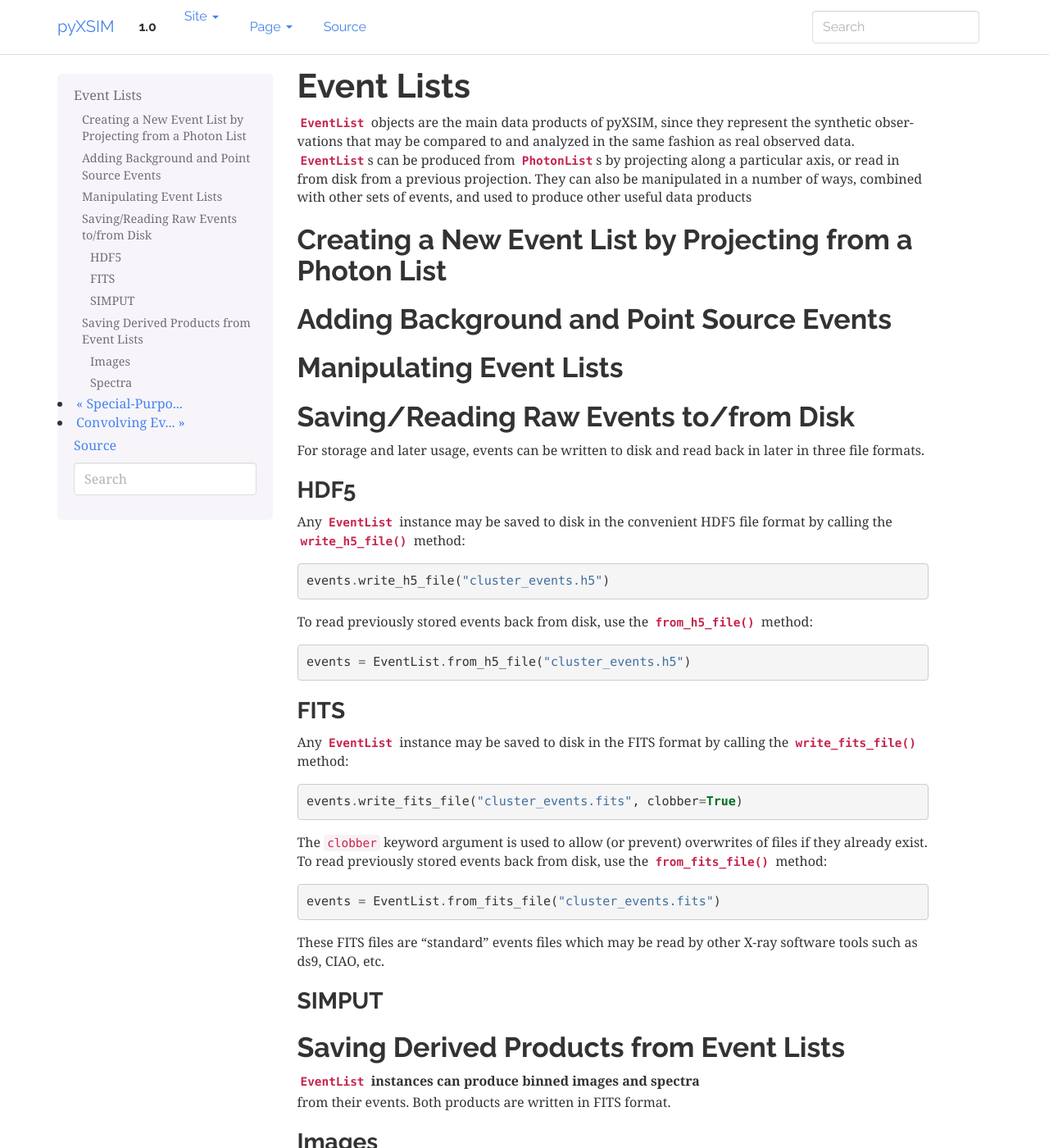
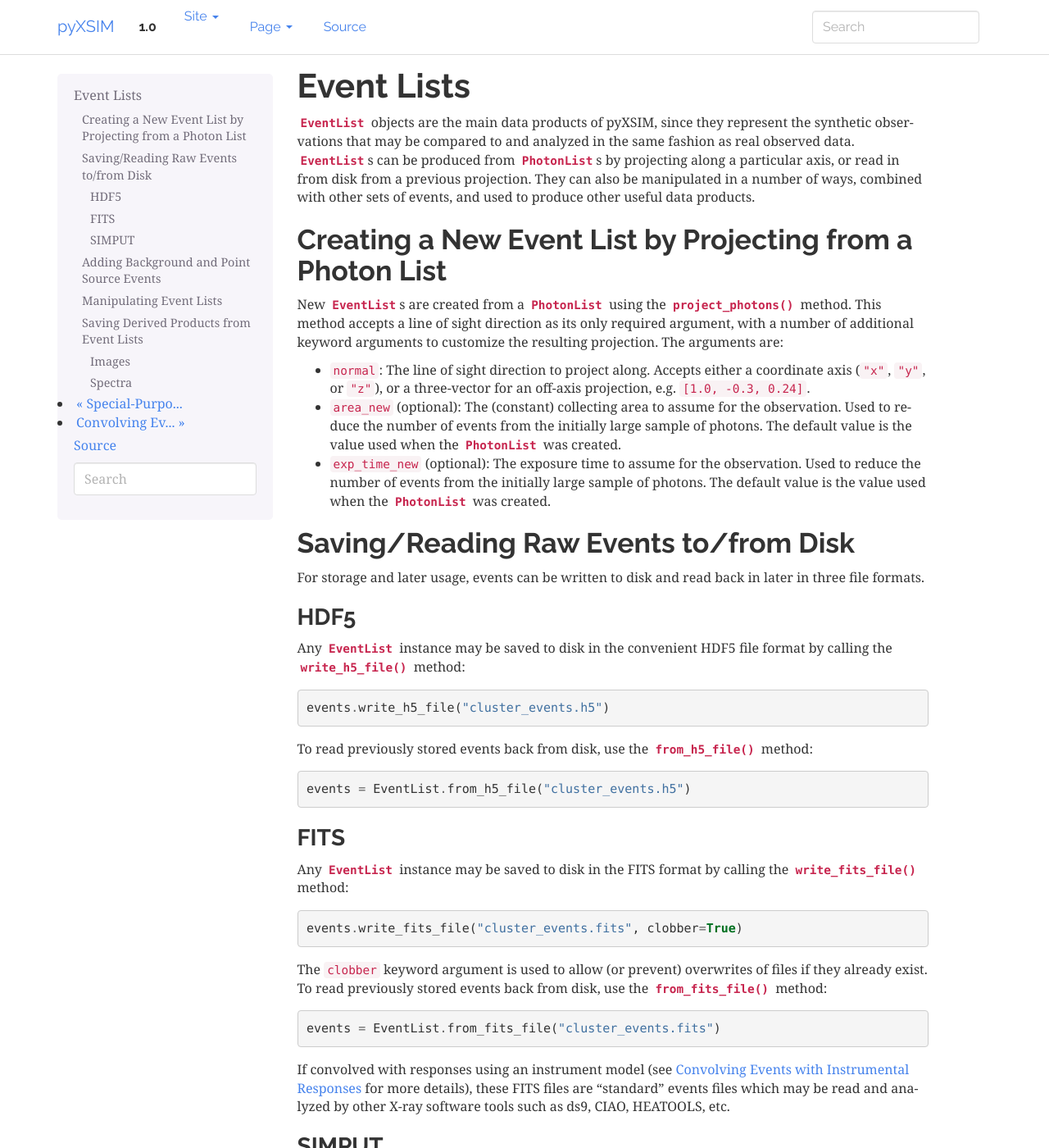
Before and after one commit to jzuhone/pyxsim, a Sphinx documentation site: the page built from doc/source/event_lists.rst, in a window 1280 px wide and 1400 px high. Shown: the whole window at 82% size. Built offline with Sphinx 7.4.7, drawn with Linux system fonts in a browser that asks for light colours; some of the changed text lies outside the part shown.

Commit message:
More documentation

```diff
--- a/doc/source/event_lists.rst
+++ b/doc/source/event_lists.rst
@@ -8,16 +8,24 @@
 fashion as real observed data. :class:`~pyxsim.event_list.EventList`\s can be produced from
 :class:`~pyxsim.photon_list.PhotonList`\s by projecting along a particular axis, or read in
 from disk from a previous projection. They can also be manipulated in a number of ways,
-combined with other sets of events, and used to produce other useful data products
+combined with other sets of events, and used to produce other useful data products.
 
 Creating a New Event List by Projecting from a Photon List
 ----------------------------------------------------------
 
-Adding Background and Point Source Events
------------------------------------------
+New :class:`~pyxsim.event_list.EventList`\s are created from a :class:`~pyxsim.photon_list.PhotonList`
+using the :meth:`~pyxsim.photon_list.PhotonList.project_photons` method. This method accepts a
+line of sight direction as its only required argument, with a number of additional keyword
+arguments to customize the resulting projection. The arguments are:
 
-Manipulating Event Lists
-------------------------
+* ``normal``: The line of sight direction to project along. Accepts either a coordinate axis (``"x"``,
+  ``"y"``, or ``"z"``), or a three-vector for an off-axis projection, e.g. ``[1.0, -0.3, 0.24]``.
+* ``area_new`` (optional): The (constant) collecting area to assume for the observation. Used to reduce
+  the number of events from the initially large sample of photons. The default value is the value used
+  when the :class:`~pyxsim.photon_list.PhotonList` was created.
+* ``exp_time_new`` (optional): The exposure time to assume for the observation. Used to reduce the number
+  of events from the initially large sample of photons. The default value is the value used when the
+  :class:`~pyxsim.photon_list.PhotonList` was created.
 
 Saving/Reading Raw Events to/from Disk
 --------------------------------------
@@ -62,17 +70,49 @@
 
     events = EventList.from_fits_file("cluster_events.fits")
 
-These FITS files are "standard" events files which may be read by other X-ray
-software tools such as ds9, CIAO, etc.
+If convolved with responses using an instrument model (see :ref:`instruments` for more
+details), these FITS files are "standard" events files which may be read and analyzed
+by other X-ray software tools such as ds9, CIAO, HEATOOLS, etc.
 
 SIMPUT
 ++++++
+
+An :class:`~pyxsim.event_list.EventList` can be exported to the SIMPUT file format for
+reading in by other packages that simulate particular instruments, such as MARX or SIMX
+(see :ref:`instruments` for more details). This is done by calling the
+:meth:`~pyxsim.event_list.EventList.write_simput_file` method:
+
+.. code-block:: python
+
+    events.write_simput_file("my_great_events", clobber=False, emin=0.1, emax=9.0)
+
+where the first argument is the prefix for the files that will be created (the SIMPUT
+file and a photon list sidecar file), and the other optional arguments control whether
+or not an existing file will be overwritten and the minimum and maximum energies of the
+events written to the file. Currently, SIMPUT files are used for export only; they
+cannot be used to read events back into pyXSIM.
+
+Adding Background and Point Source Events
+-----------------------------------------
+
+Methods are provided for adding background and point source events to an existing
+:class:`~pyxsim.event_list.EventList`. To add background photons, call
+:meth:`~pyxsim.event_list.EventList.add_background`:
+
+.. code-block:: python
+
+    events.add_background(ebins, spec, prng=prng, absorb_model=tbabs_model)
+
+
+Manipulating Event Lists
+------------------------
+
 
 Saving Derived Products from Event Lists
 ----------------------------------------
 
 :class:`~pyxsim.event_list.EventList` instances can produce binned images and spectra
- from their events. Both products are written in FITS format.
+from their events. Both products are written in FITS format.
 
 Images
 ++++++
@@ -92,3 +132,9 @@
 
 Spectra
 +++++++
+
+To produce a binned spectrum, call :meth:`~pyxsim.event_list.EventList.write_spectrum`.
+
+.. code-block:: python
+
+    events.write_spectrum()
--- a/doc/source/how_it_works.rst
+++ b/doc/source/how_it_works.rst
@@ -48,3 +48,4 @@
 
 * pyXSIM is currently unable to simulate any sources with any optical thickness, absorption, or scattering.
 * pyXSIM is currently unable to simulate any sources with explicit time dependence.
+* pyXSIM is currently limited to datasets in Cartesian coordinates.
```
